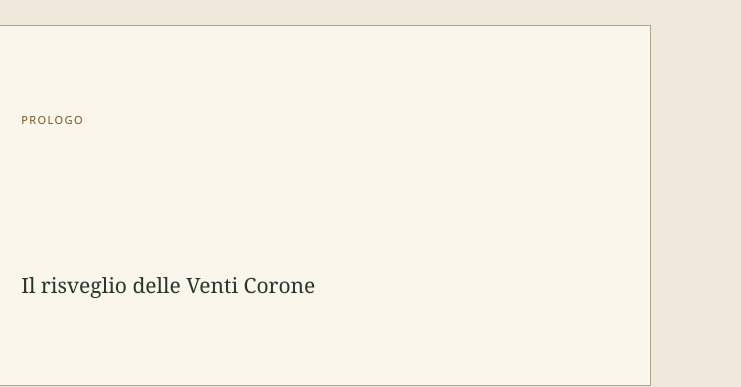
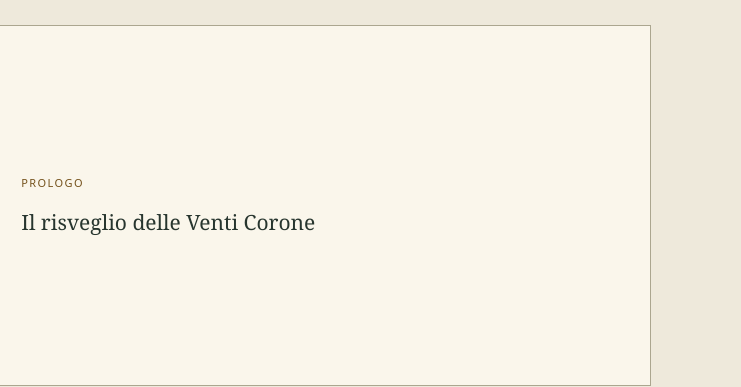
Before and after one commit to mlgtms77-spec/cronache-dei-nani, a plain HTML site: page index.html in a window 1280 px wide. Shown: the part 1870-2257 px from the top of the page, 539-1280 px from the left. Drawn offline with Linux system fonts and the light colour scheme.

Commit message:
Update index.html

```diff
--- a/index.html
+++ b/index.html
@@ -164,6 +164,13 @@
     grid-column: 1;
     grid-row: auto;
   }
+}
+  .contents a[data-chapter="0"] span {
+  align-self: end;
+}
+
+.contents a[data-chapter="0"] strong {
+  align-self: start;
 }
 </style>
 
```
